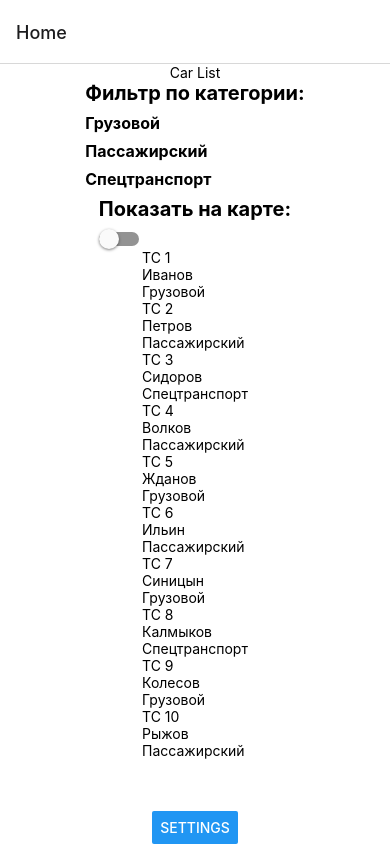
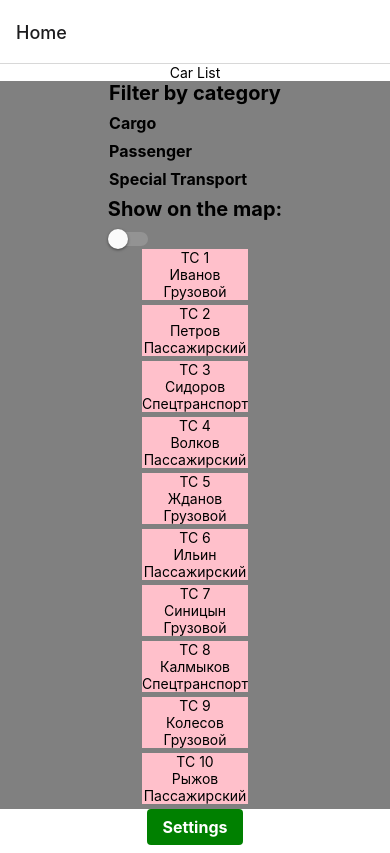
Before and after one commit to sinner77/vehicleLocator, a React Native app: screen /Home in a window 390 px wide. Both pictures are taken after a click on the element 118 px from the left and 239 px from the top of the page. Built offline with nearby package versions, Linux system fonts and the light colour scheme.

Commit message:
Lıst and Button

```diff
--- a/src/components/VehicleDetails.tsx
+++ b/src/components/VehicleDetails.tsx
@@ -5,6 +5,7 @@ import MapView, {Marker} from 'react-native-maps';
 import truckIcon from '../assets/truck.png';
 import passengerIcon from '../assets/passenger.png';
 import specialIcon from '../assets/special.png';
+import { t } from 'i18next';
 
 const getMarkerIcon = (category: string) => {
   switch (category) {
@@ -44,10 +45,10 @@ const VehicleDetails: React.FC<{vehicle: Vehicle}> = ({vehicle}) => {
         <Text style={styles.driverName}>{vehicle.driver}</Text>
         <Text style={styles.phone}>{vehicle.phone}</Text>
         <TouchableOpacity style={styles.button} onPress={handleCallDriver}>
-          <Text style={styles.buttonText}>Позвонить</Text>
+          <Text style={styles.buttonText}>{t('vehicleDetails.callButton')}</Text>
         </TouchableOpacity>
         <TouchableOpacity style={styles.button} onPress={handleSendMessage}>
-          <Text style={styles.buttonText}>Написать</Text>
+          <Text style={styles.buttonText}>{t('vehicleDetails.messageButton')}</Text>
         </TouchableOpacity>
         <MapView style={styles.map}>
           <Marker
--- a/src/components/VehicleList.tsx
+++ b/src/components/VehicleList.tsx
@@ -8,6 +8,7 @@ import {
   Switch,
   TouchableOpacity,
   Image,
+  Button
 } from 'react-native';
 import {StackNavigationProp} from '@react-navigation/stack';
 import {RootStackParamList, Vehicle} from '../types';
@@ -16,6 +17,8 @@ import MapView, {Marker} from 'react-native-maps';
 import truckIcon from '../assets/truck.png';
 import passengerIcon from '../assets/passenger.png';
 import specialIcon from '../assets/special.png';
+import {useTranslation} from 'react-i18next';
+import { t } from 'i18next';
 
 type DetailsScreenNavigationProp = StackNavigationProp<
   RootStackParamList,
@@ -72,7 +75,7 @@ const VehicleList: React.FC = () => {
 
   const renderItem = ({item}: {item: Vehicle}) => (
     <TouchableOpacity onPress={() => handleVehiclePress(item)}>
-      <View>
+      <View style={styles.vehicleContainer}>
         <Text>{item.name}</Text>
         <Text>{item.driver}</Text>
         <Text>{item.category}</Text>
@@ -87,26 +90,26 @@ const VehicleList: React.FC = () => {
   return (
     <View style={styles.container}>
       <View>
-        <Text style={styles.filter}>Фильтр по категории:</Text>
+        <Text style={styles.filter}>{t('homeScreen.filterByCategory')}</Text>
         <TouchableOpacity onPress={() => filterVehicles('Грузовой')}>
-          <Text style={styles.filter1}>Грузовой</Text>
+          <Text style={styles.filter1}>{t('homeScreen.cargo')}</Text>
         </TouchableOpacity>
         <TouchableOpacity onPress={() => filterVehicles('Пассажирский')}>
-          <Text style={styles.filter1}>Пассажирский</Text>
+          <Text style={styles.filter1}>{t('homeScreen.passenger')}</Text>
         </TouchableOpacity>
         <TouchableOpacity onPress={() => filterVehicles('Спецтранспорт')}>
-          <Text style={styles.filter1}>Спецтранспорт</Text>
+          <Text style={styles.filter1}>{t('homeScreen.specialTransport')}</Text>
         </TouchableOpacity>
       </View>
 
       <View>
-        <Text style={styles.filter}>Показать на карте:</Text>
+        <Text style={styles.filter}>{t('homeScreen.showOnTheMap')}</Text>
         <Switch value={showMap} onValueChange={toggleMap} />
       </View>
 
       {showMap ? (
         <>
-          <Text style={styles.filter}>Карта</Text>
+          <Text style={styles.filter}>{t('homeScreen.map')}</Text>
           <MapView style={styles.map}>
             {vehicles.map(vehicle => (
               <Marker
@@ -140,10 +143,19 @@ const VehicleList: React.FC = () => {
 const styles = StyleSheet.create({
   container: {
     flex: 1,
-    backgroundColor: 'white',
+    backgroundColor: 'grey',
+    width: '100%',
     alignItems: 'center',
     fontSize: 100,
     fontWeight: 'bold',
+  },
+  vehicleContainer: {
+    flex: 1,
+    backgroundColor: 'pink',
+    alignItems: 'center',
+    fontSize: 100,
+    fontWeight: 'bold',
+    marginBottom: 5
   },
   filter: {
     fontSize: 20,
--- a/src/screens/HomeScreen.tsx
+++ b/src/screens/HomeScreen.tsx
@@ -1,10 +1,11 @@
 import React from 'react';
-import { View, Text, StyleSheet, Button} from 'react-native';
+import { View, Text, StyleSheet} from 'react-native';
 import VehicleList from '../components/VehicleList';
 import { useNavigation } from '@react-navigation/native';
 import {StackNavigationProp} from '@react-navigation/stack';
 import {RootStackParamList} from '../types';
 import { useTranslation } from 'react-i18next';
+import { TouchableOpacity } from 'react-native-gesture-handler';
 
 type SettingsScreenNavigationProp = StackNavigationProp<RootStackParamList, 'Settings'>;
 
@@ -22,7 +23,9 @@ const HomeScreen: React.FC<HomeScreenProps> = () => {
     <View style={styles.container}>
       <Text>{t('homeScreen.carList')}</Text>
       <VehicleList />
-      <Button title='Settings' onPress={handleVehiclePress} />
+      <TouchableOpacity style={styles.button} onPress={handleVehiclePress}>
+        <Text style={styles.buttonText}>{t('homeScreen.settings')}</Text>
+      </TouchableOpacity>
     </View>
   );
 }
@@ -36,6 +39,19 @@ const styles = StyleSheet.create({
     fontSize: 40,
     fontWeight: 'bold',
   },
+  button: {
+    backgroundColor: 'green',
+    paddingVertical: 8,
+    paddingHorizontal: 16,
+    alignItems: 'center',
+    borderRadius: 4,
+    marginBottom: 8,
+  },
+  buttonText: {
+    color: 'white',
+    fontSize: 16,
+    fontWeight: 'bold',
+  },
 });
 
 export default HomeScreen;
--- a/src/translations/en.json
+++ b/src/translations/en.json
@@ -2,7 +2,14 @@
   "greetings": "Hello",
   "title": "App Title",
   "homeScreen": {
-    "carList": "Car List"
+    "carList": "Car List",
+    "filterByCategory": "Filter by category",
+    "cargo": "Cargo",
+    "passenger": "Passenger",
+    "specialTransport": "Special Transport",
+    "showOnTheMap": "Show on the map:",
+    "map": "Map",
+    "settings": "Settings"
   },
   "settingsScreen": {
     "settings": "Settings",
@@ -14,5 +21,9 @@
     "driver": "Driver",
     "callButton": "Call",
     "messageButton": "Send Message"
+  },
+  "vehicleDetails": {
+    "callButton": "Call",
+    "messageButton": "Send Message"
   }
 }
--- a/src/translations/ru.json
+++ b/src/translations/ru.json
@@ -2,7 +2,14 @@
   "greetings": "Привет",
   "title": "Заголовок приложения",
   "homeScreen": {
-    "carList": "Список автомобилей"
+    "carList": "Список автомобилей",
+    "filterByCategory": "Фильтр по категории",
+    "cargo": "Грузовой",
+    "passenger": "Пассажирский",
+    "specialTransport": "Спецтранспорт",
+    "showOnTheMap": "Показать на карте:",
+    "map":"Карта",
+    "settings": "Настройки"
   },
   "settingsScreen": {
     "settings": "Настройки",
@@ -14,5 +21,9 @@
     "driver": "Водитель",
     "callButton": "Позвонить",
     "messageButton": "Написать"
+  },
+  "vehicleDetails": {
+    "callButton": "Call",
+    "messageButton": "Send Message"
   }
 }
```
